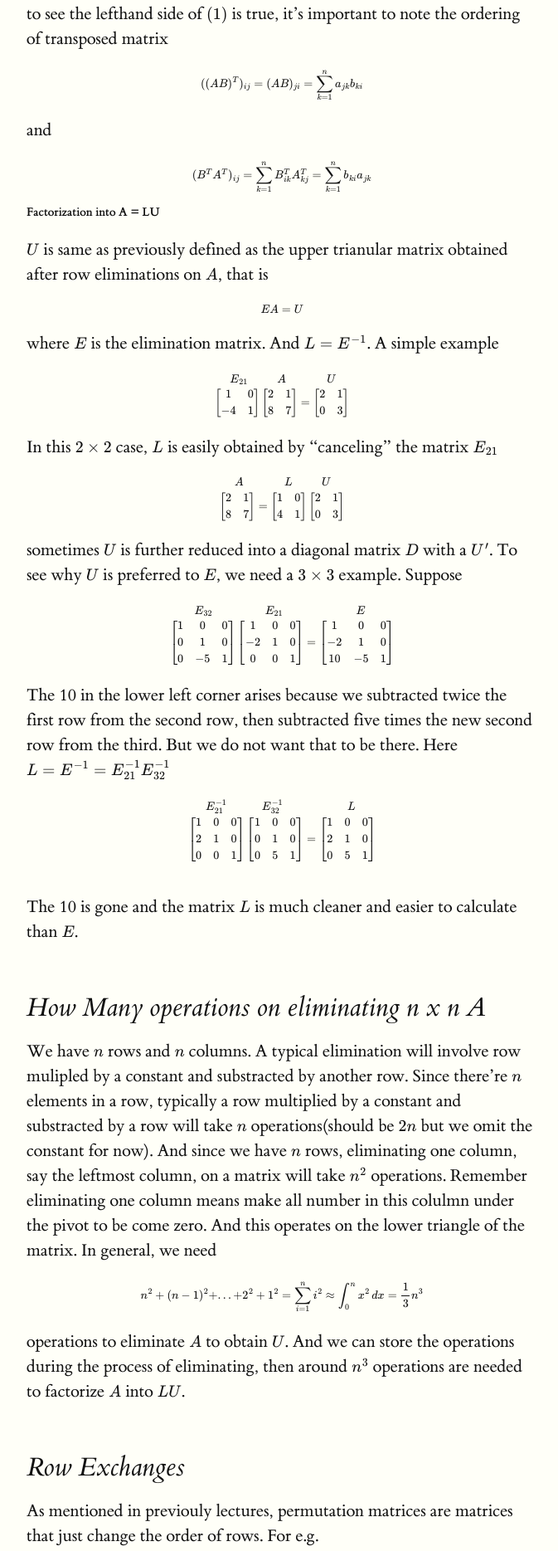
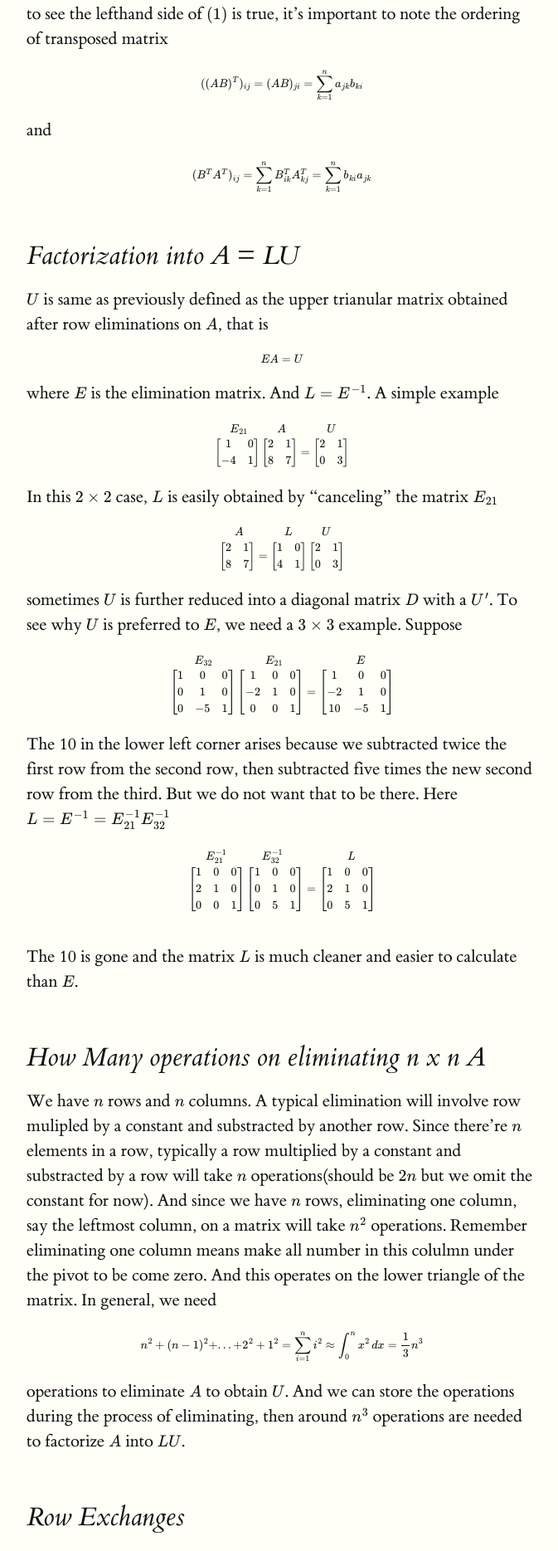
Before and after one commit to RuizhenMai/academic-blog, a Jekyll site: the page built from linear_algebra/UnitI/Factorization_into_A_eq_LU.md, in a window 1280 px wide. Shown: the part 658-2527 px from the top of the page at 83% size, without its empty margins (128-801 px from the left). Built offline with Jekyll 4.4.1, drawn with Linux system fonts in a browser that asks for light colours; formulas are drawn with MathJax 3.

Commit message:
minor fix

```diff
--- a/linear_algebra/UnitI/Factorization_into_A_eq_LU.md
+++ b/linear_algebra/UnitI/Factorization_into_A_eq_LU.md
@@ -40,7 +40,7 @@ $$
 $$
 
 
-#### Factorization into A = LU
+## Factorization into A = LU
 
 $$U$$ is same as previously defined as the upper trianular matrix obtained after row eliminations on $$A$$, that is
 
```
